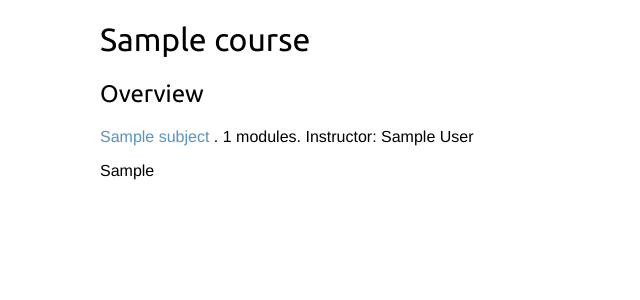
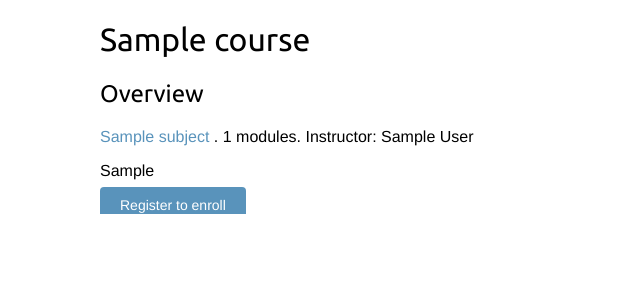
Before and after one commit to profithesame/django_examples, a Django app: a page that uses profithesame/courses/templates/courses/course/detail.html in a window 1280 px wide. Shown: the part 46-346 px from the top of the page, without its empty margins (0-640 px from the left). Run offline with Django 5.2, Linux system fonts and the light colour scheme; tables that the repository leaves empty hold one stand-in row (values such as "Sample post"); parts of the project's set-up code (start-up, migrations or seed data) failed here and were passed over; some libraries are stand-ins or nearby versions.

Commit message:
COURSES: add enrolling on courses

```diff
--- a/profithesame/courses/models.py
+++ b/profithesame/courses/models.py
@@ -29,6 +29,10 @@
     slug = models.SlugField(max_length=200, unique=True)
     overview = models.TextField()
     created = models.DateTimeField(auto_now_add=True)
+    students = models.ManyToManyField(User,
+        related_name='courses_joined',
+        blank=True,
+    )
 
     class Meta:
         ordering = ['-created']
--- a/profithesame/courses/templates/courses/course/detail.html
+++ b/profithesame/courses/templates/courses/course/detail.html
@@ -17,6 +17,17 @@
                 Instructor: {{ object.owner.get_full_name }}
             </p>
             {{ object.overview|linebreaks }}
+            {% if request.user.is_authenticated %}
+                <form action="{% url "student_enroll_course" %}" method="post">
+                    {{ enroll_form }}
+                    {% csrf_token %}
+                    <input type="submit" value="Enroll now">
+                </form>
+            {% else %}
+                <a href="{% url "student_registration" %}" class="button">
+                    Register to enroll
+                </a>
+            {% endif %}
         </div>
     {% endwith %}
 {% endblock %}
--- a/profithesame/courses/views.py
+++ b/profithesame/courses/views.py
@@ -1,4 +1,4 @@
-from typing import Any
+from typing import Any, Dict
 from braces.views import CsrfExemptMixin, JsonRequestResponseMixin
 
 from django.apps import apps
@@ -19,6 +19,8 @@
 from django.views.generic.detail import DetailView
 from django.db.models import QuerySet, Count
 from django.forms.models import modelform_factory
+
+from students.forms import CourseEnrollForm
 
 from .models import Course, Module, Content, Subject
 from .forms import ModuleFormSet
@@ -237,3 +239,12 @@
 class CourseDetailView(DetailView):
     model = Course
     template_name = 'courses/course/detail.html'
+
+    def get_context_data(self, **kwargs: Any) -> Dict[str, Any]:
+        context = super().get_context_data(**kwargs)
+        context['enroll_form'] = CourseEnrollForm(
+            initial={
+                'course': self.object
+            }
+        )
+        return context
--- /dev/null
+++ b/profithesame/students/forms.py
@@ -0,0 +1,10 @@
+from django import forms
+
+from courses.models import Course
+
+
+class CourseEnrollForm(forms.Form):
+    course = forms.ModelChoiceField(
+        queryset=Course.objects.all(),
+        widget=forms.HiddenInput,
+    )
--- a/profithesame/students/urls.py
+++ b/profithesame/students/urls.py
@@ -5,4 +5,7 @@
     path('register/',
         views.StudentRegistrationView.as_view(),
         name='student_registration'),
+    path('enroll-course/',
+        views.StudentEnrollCourseView.as_view(),
+        name='student_enroll_course'),
 ]
```
Also changed, not shown: profithesame/students/views.py (+18 -1 lines).
